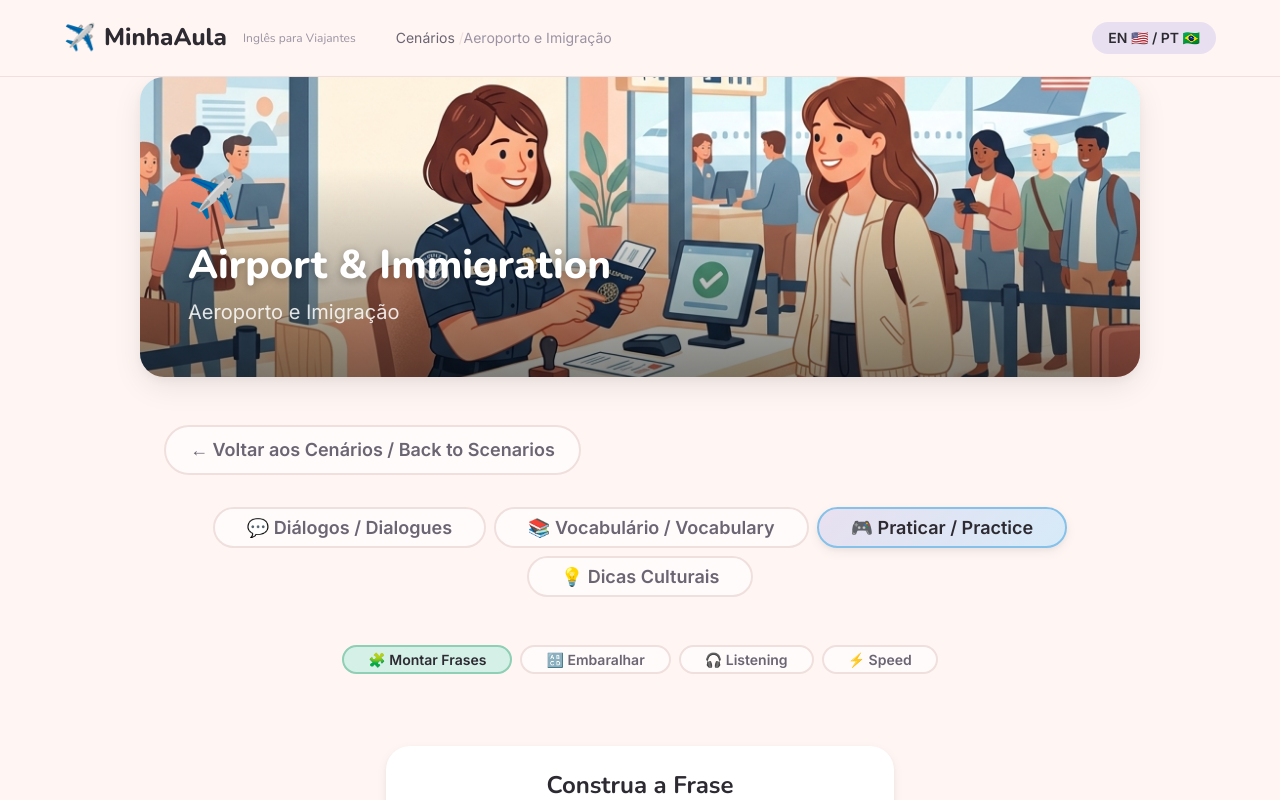
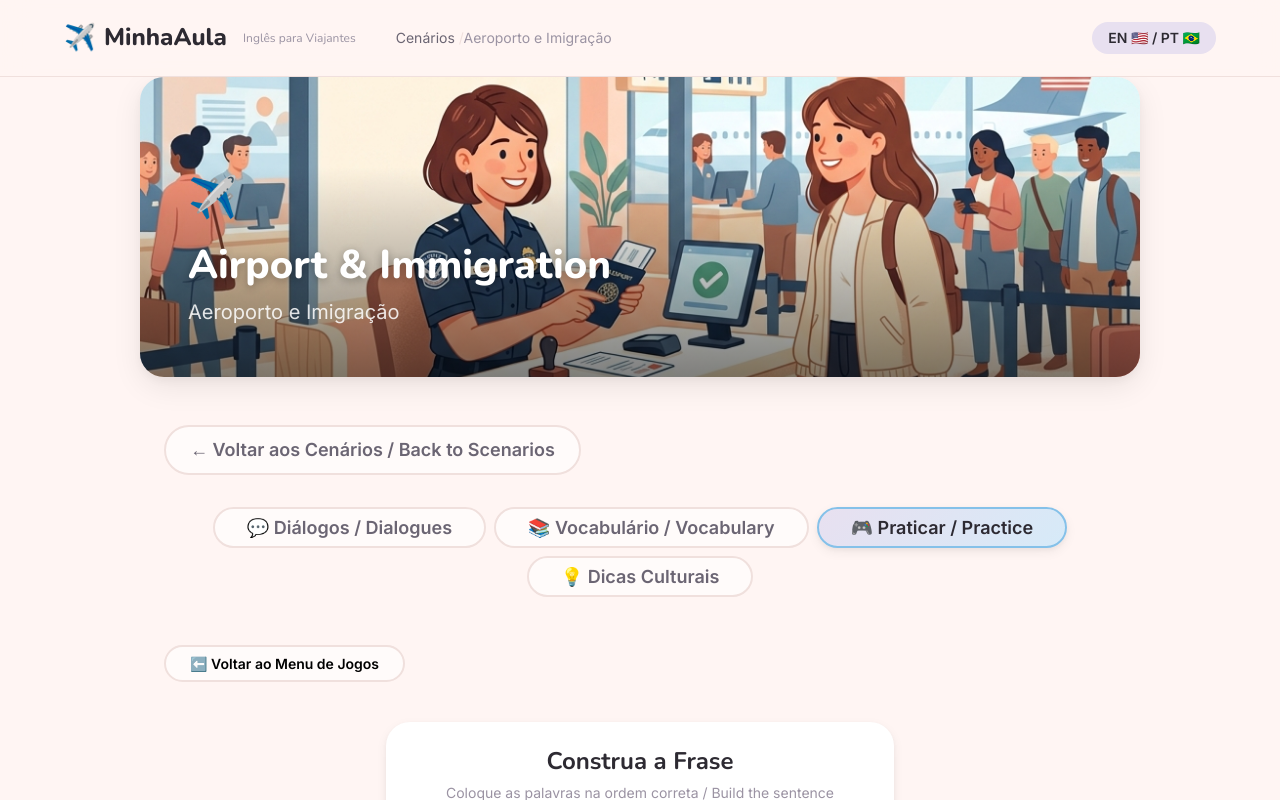
Before and after one commit to mantolatv-cmyk/missmonica, a Next.js app: page /scenario/airport in a window 1280 px wide. Both pictures are taken after a click on the button "🎮 Praticar / Practice". Shown: the top 800 px of the page. Built offline with nearby package versions, Linux system fonts and the light colour scheme.

Commit message:
style: transform Practice tab into a visual Game Center with large interactive cards

```diff
--- a/app/scenario/[id]/page.module.css
+++ b/app/scenario/[id]/page.module.css
@@ -174,3 +174,74 @@
     font-size: var(--fs-xl);
   }
 }
+
+/* Game Selection Menu */
+.gameMenu {
+  animation: fadeIn 400ms ease;
+}
+
+.gameGrid {
+  display: grid;
+  grid-template-columns: repeat(auto-fit, minmax(240px, 1fr));
+  gap: var(--space-lg);
+  margin-top: var(--space-lg);
+}
+
+.gameCard {
+  background: white;
+  padding: var(--space-xl);
+  border-radius: var(--radius-lg);
+  border: 2px solid var(--color-border);
+  text-align: center;
+  cursor: pointer;
+  transition: all 0.2s cubic-bezier(0.4, 0, 0.2, 1);
+  display: flex;
+  flex-direction: column;
+  align-items: center;
+  gap: var(--space-sm);
+  box-shadow: var(--shadow-sm);
+}
+
+.gameCard:hover {
+  transform: translateY(-8px);
+  border-color: var(--color-sky-deep);
+  box-shadow: var(--shadow-lg);
+  background: var(--color-surface);
+}
+
+.gameIcon {
+  font-size: 3rem;
+  margin-bottom: var(--space-sm);
+}
+
+.gameCard h3 {
+  font-family: var(--font-heading);
+  font-size: var(--fs-xl);
+  color: var(--color-text);
+  margin: 0;
+}
+
+.gameCard p {
+  font-size: var(--fs-sm);
+  color: var(--color-text-secondary);
+  line-height: 1.5;
+}
+
+.backToMenu {
+  align-self: flex-start;
+  padding: var(--space-sm) var(--space-lg);
+  background: var(--color-surface);
+  border: 2px solid var(--color-border);
+  border-radius: var(--radius-full);
+  font-size: var(--fs-sm);
+  font-weight: var(--fw-semibold);
+  cursor: pointer;
+  transition: all 0.2s ease;
+  margin-bottom: var(--space-md);
+}
+
+.backToMenu:hover {
+  background: white;
+  border-color: var(--color-sky);
+  transform: translateX(-4px);
+}
--- a/app/scenario/[id]/page.tsx
+++ b/app/scenario/[id]/page.tsx
@@ -159,33 +159,35 @@ function GenericLayout({ scenario }: { scenario: typeof scenarios[0] }) {
           <VocabMatch vocabulary={scenario.vocabulary} />
         )}
         {activeTab === 'practice' && (
+          <div className={styles.gameMenu}>
+            {!activePracticeMode ? (
+              <div className={styles.gameGrid}>
+                <div className={styles.gameCard} onClick={() => setActivePracticeMode('sentences')}>
+                  <div className={styles.gameIcon}>🧩</div>
+                  <h3>Montar Frases</h3>
+                  <p>Organize as palavras para formar diálogos reais.</p>
+                </div>
+                <div className={styles.gameCard} onClick={() => setActivePracticeMode('scramble')}>
+                  <div className={styles.gameIcon}>🔠 Embaralhar</div>
+                  <h3>Palavras</h3>
+                  <p>Traduza e desembaralhe o vocabulário chave.</p>
+                </div>
+                <div className={styles.gameCard} onClick={() => setActivePracticeMode('listening')}>
+                  <div className={styles.gameIcon}>🎧</div>
+                  <h3>Listening</h3>
+                  <p>Ouca a frase e escolha a opção correta.</p>
+                </div>
+                <div className={styles.gameCard} onClick={() => setActivePracticeMode('speed')}>
+                  <div className={styles.gameIcon}>⚡</div>
+                  <h3>Speed Round</h3>
+                  <p>Quantas palavras você acerta em 30 segundos?</p>
+                </div>
+              </div>
+            ) : (
               <div style={{ display: 'flex', flexDirection: 'column', gap: 'var(--space-lg)' }}>
-            <div className={styles.sectionPills}>
-              <button
-                className={`${styles.sectionPill} ${activePracticeMode === 'sentences' ? styles.sectionPillActive : ''}`}
-                onClick={() => setActivePracticeMode('sentences')}
-              >
-                🧩 Montar Frases
+                <button className={styles.backToMenu} onClick={() => setActivePracticeMode(null as any)}>
+                  ⬅️ Voltar ao Menu de Jogos
                 </button>
-              <button
-                className={`${styles.sectionPill} ${activePracticeMode === 'scramble' ? styles.sectionPillActive : ''}`}
-                onClick={() => setActivePracticeMode('scramble')}
-              >
-                🔠 Embaralhar
-              </button>
-              <button
-                className={`${styles.sectionPill} ${activePracticeMode === 'listening' ? styles.sectionPillActive : ''}`}
-                onClick={() => setActivePracticeMode('listening')}
-              >
-                🎧 Listening
-              </button>
-              <button
-                className={`${styles.sectionPill} ${activePracticeMode === 'speed' ? styles.sectionPillActive : ''}`}
-                onClick={() => setActivePracticeMode('speed')}
-              >
-                ⚡ Speed
-              </button>
-            </div>
 
                 {activePracticeMode === 'sentences' && (
                   <SentenceBuilder
@@ -202,6 +204,8 @@ function GenericLayout({ scenario }: { scenario: typeof scenarios[0] }) {
                 )}
                 {activePracticeMode === 'speed' && (
                   <SpeedRound vocabulary={scenario.vocabulary} />
+                )}
+              </div>
             )}
           </div>
         )}
```
Lines whose indentation alone changed are shown as unchanged.
